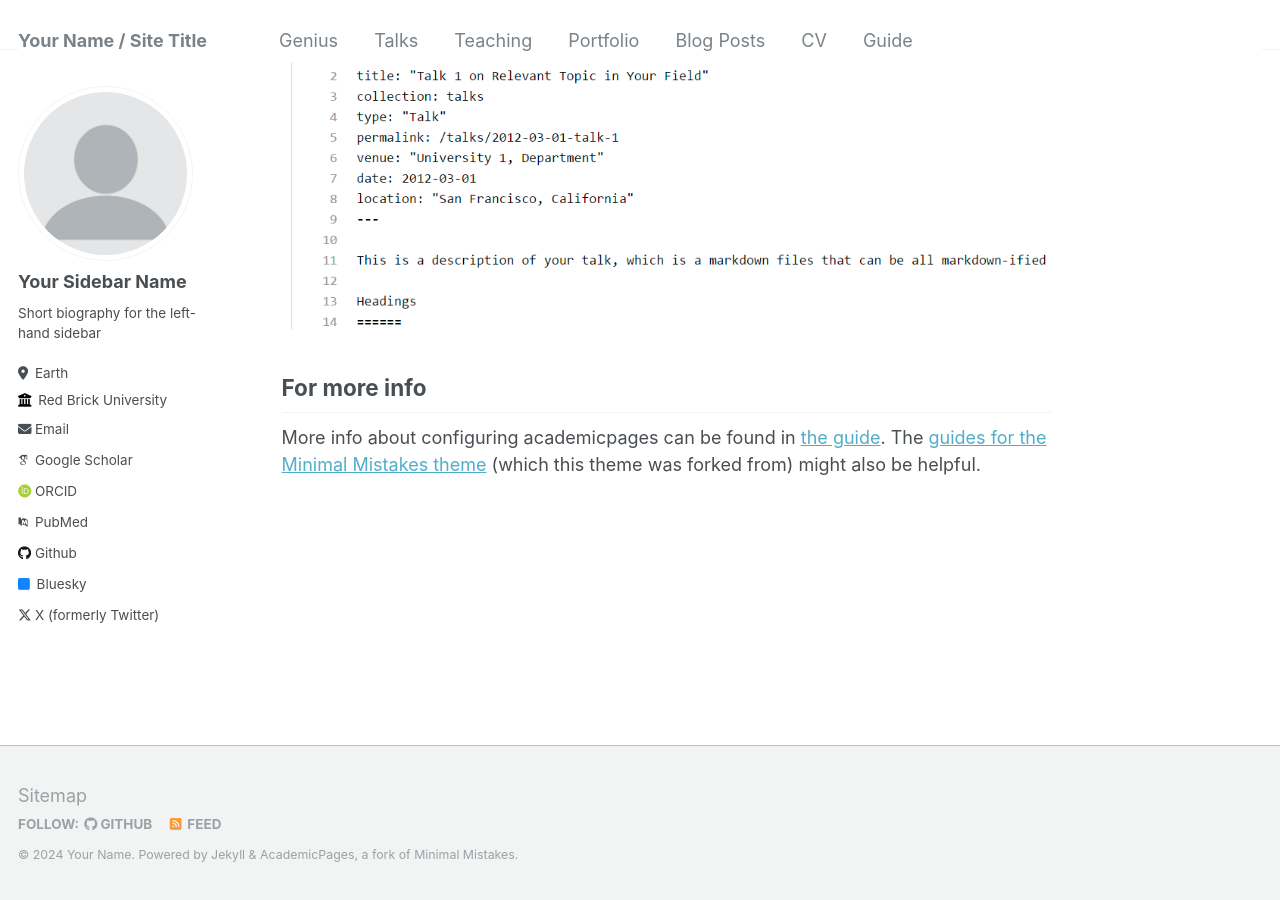
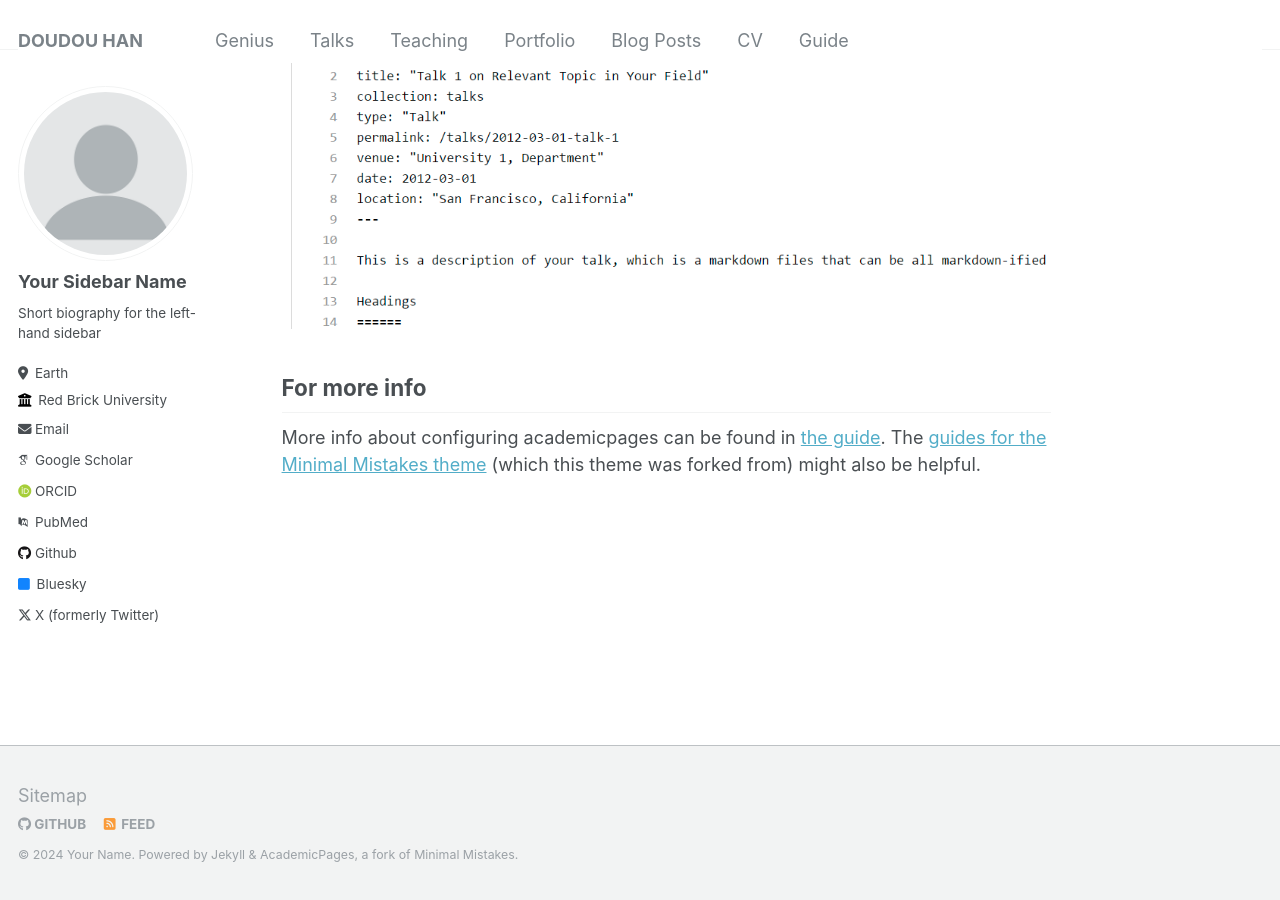
Before and after one commit to Dorie6677/dorie6677.github.io, a Jekyll site: the page built from _pages/about.md, in a window 1280 px wide and 900 px high, scrolled down 2640 px. Built offline with Jekyll 4.4.1, drawn with Linux system fonts in a browser that asks for light colours; some web fonts are replaced.

Commit message:
Update _config.yml

```diff
--- a/_config.yml
+++ b/_config.yml
@@ -7,12 +7,12 @@
 # server process.
 
 # Basic Site Settings
-locale                   : "en-US"
-title                    : "Your Name / Site Title"
+locale                   : "UK"
+title                    : "DOUDOU HAN"
 title_separator          : "-"
 name                     : &name "Your Name"
 description              : &description "personal description"
-url                      : https://academicpages.github.io # the base hostname & protocol for your site e.g. "https://mmistakes.github.io"
+url                      : https://dorie6677.github.io # the base hostname & protocol for your site e.g. "https://mmistakes.github.io"
 baseurl                  : "" # the subpath of your site, e.g. "/blog"
 repository               : "academicpages/academicpages.github.io"
 
```
